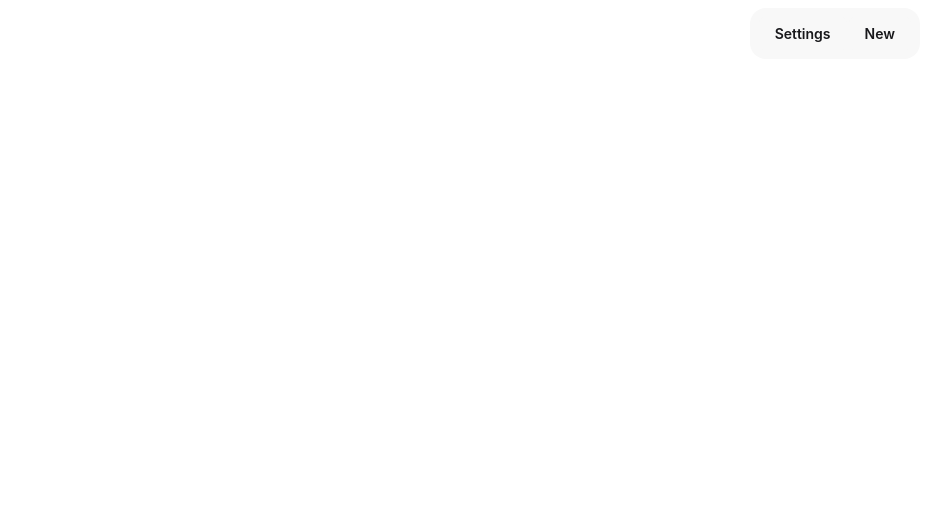
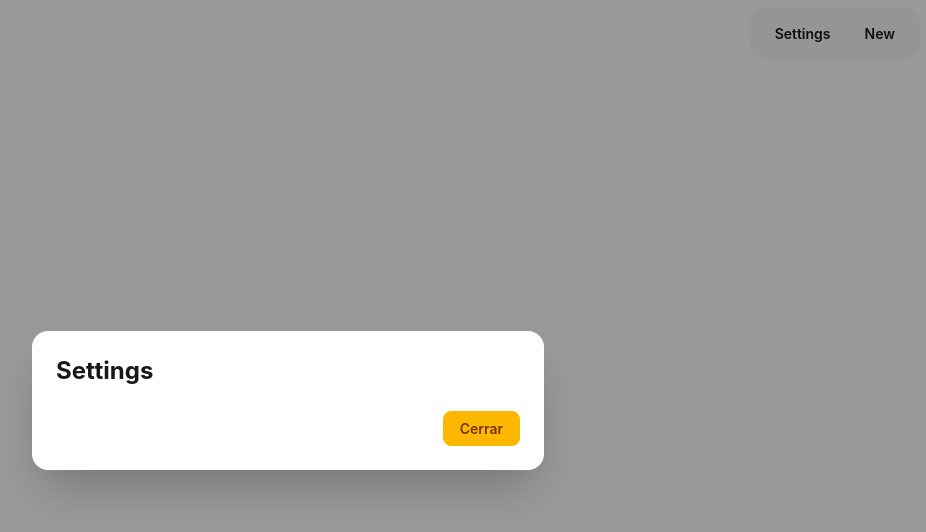
Before and after one commit to Emanuel-Palestino/ez-vault, a React (Vite) app: page / in a window 1280 px wide. Both pictures are taken after a click on the button "Settings". Shown: the top 532 px of the page, without its empty margins (352-1278 px from the left). Built offline with nearby package versions, Linux system fonts and the light colour scheme.

Commit message:
feat: add settings modal and integrate with toolbar

```diff
--- a/src/App.tsx
+++ b/src/App.tsx
@@ -6,6 +6,7 @@ import { CreateCredentialModal } from './components/CreateCredentialModal'
 import { CreateSecretModal } from './components/CreateSecretModal'
 import { CreatePortModal } from './components/CreatePortModal'
 import { MainContent } from './components/MainContent'
+import { Settings } from './components/Settings'
 
 export function App() {
   const {
@@ -38,14 +39,26 @@ export function App() {
     close: closeCreatePortModal,
   } = useModal()
 
+  const {
+    modalRef: settingsModalRef,
+    open: openSettingsModal,
+    close: closeSettingsModal,
+  } = useModal()
+
   return (
     <main className="w-full p-2">
       <Toolbar
+        openSettings={openSettingsModal}
         openCreateApp={openCreateAppModal}
         openCreateEnv={openCreateEnvModal}
         openCreateCredential={openCreateCredentialModal}
         openCreateSecret={openCreateSecretModal}
         openCreatePort={openCreatePortModal}
+      />
+
+      <Settings
+        closeModal={closeSettingsModal}
+        modalRef={settingsModalRef}
       />
 
       <MainContent />
--- /dev/null
+++ b/src/components/Settings.tsx
@@ -0,0 +1,26 @@
+import { FC } from "react"
+import { Modal } from "./ui/Modal"
+
+interface SettingsProps {
+  closeModal: () => void
+  modalRef: React.RefObject<HTMLDialogElement>
+}
+
+export const Settings: FC<SettingsProps> = ({
+  closeModal,
+  modalRef,
+}) => {
+
+  return (
+    <Modal ref={modalRef}>
+      <h2>Settings</h2>
+
+      <div className="modal-action">
+        <button className="btn btn-warning" onClick={closeModal}>
+          Cerrar
+        </button>
+      </div>
+    </Modal>
+  )
+
+}
--- a/src/components/Toolbar.tsx
+++ b/src/components/Toolbar.tsx
@@ -14,6 +14,7 @@ declare module 'react' {
 }
 
 interface ToolbarProps {
+  openSettings: () => void
   openCreateApp: () => void
   openCreateEnv: () => void
   openCreateCredential: () => void
@@ -22,6 +23,7 @@ interface ToolbarProps {
 }
 
 export const Toolbar: FC<ToolbarProps> = ({
+  openSettings,
   openCreateApp,
   openCreateEnv,
   openCreateCredential,
@@ -32,7 +34,10 @@ export const Toolbar: FC<ToolbarProps> = ({
     <>
       <nav className="w-full flex justify-end sticky top-2 z-50">
         <section className="menu menu-horizontal bg-base-200 rounded-box">
-          <button className="btn">
+          <button
+            className="btn"
+            onClick={openSettings}
+          >
             Settings
           </button>
           <button
```
